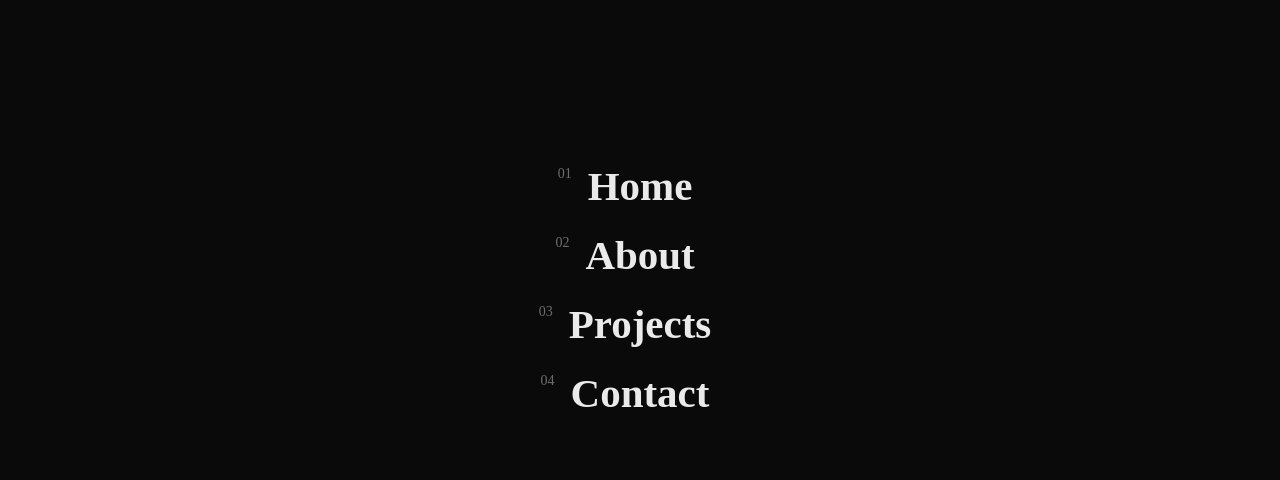
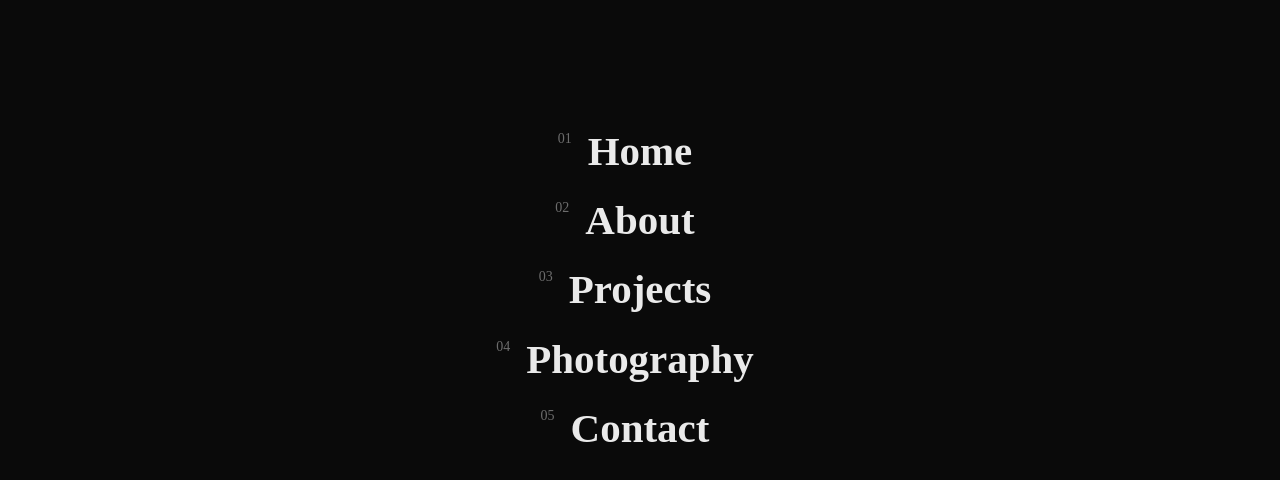
Before and after one commit to snehajhaveri01/designbyjps, a plain HTML site: page about-me.html in a window 1280 px wide. Both pictures are taken after a click on the link 1210 px from the left and 65 px from the top of the page. Shown: the part 110-590 px from the top of the page. Drawn offline with Linux system fonts and the light colour scheme.

Commit message:
Update about-me.html

```diff
--- a/about-me.html
+++ b/about-me.html
@@ -181,8 +181,15 @@
 
 			                  <li class="tt-ol-submenu-wrap">
                           <div class="tt-ol-submenu-trigger">
-                            <a href="index.html"
+                            <a href="project.html"
                               >Projects</a>
+                          </div>
+                        </li>
+
+                        <li class="tt-ol-submenu-wrap">
+                          <div class="tt-ol-submenu-trigger">
+                            <a href="photography.html"
+                              >Photography</a>
                           </div>
                         </li>
 
@@ -231,9 +238,9 @@
 							Use class "max-width-*" to set caption max width if needed. For example "max-width-1000". More info about helper classes can be found in the file "helper.css".
 							-->
                  <div class="ph-caption">
-                <h1 class="ph-caption-title ph-appear">About</h1>
-                <div class="ph-caption-title-ghost ph-appear">About</div>
-                <div class="ph-caption-subtitle ph-appear">Design by JPS</div>
+              <h1 class="ph-caption-title ph-appear"><em>About Us</em></h1>
+              <div class="ph-caption-title-ghost ph-appear">About Us</div>
+              <div class="ph-caption-subtitle ph-appear"><em>Design by JPS</em></div>
                 </div>
               <!-- End page header caption -->
             </div>
```
Lines whose indentation alone changed are shown as unchanged.
